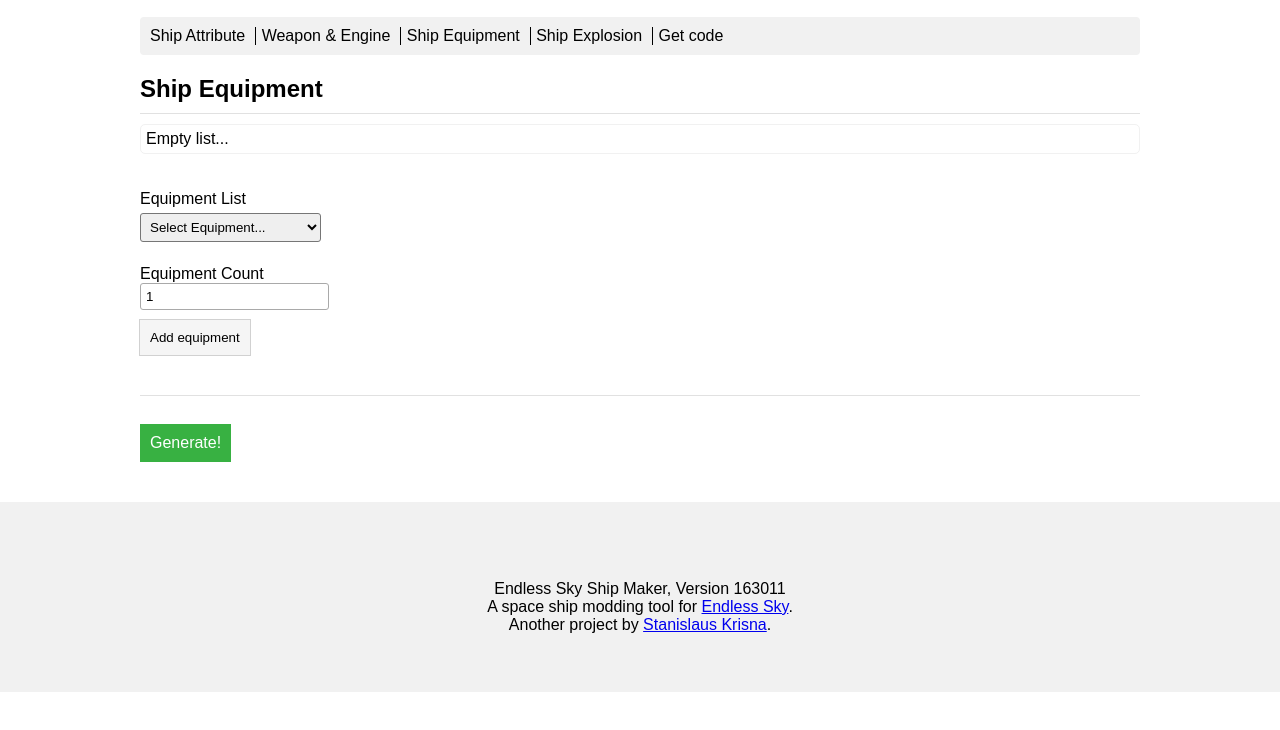
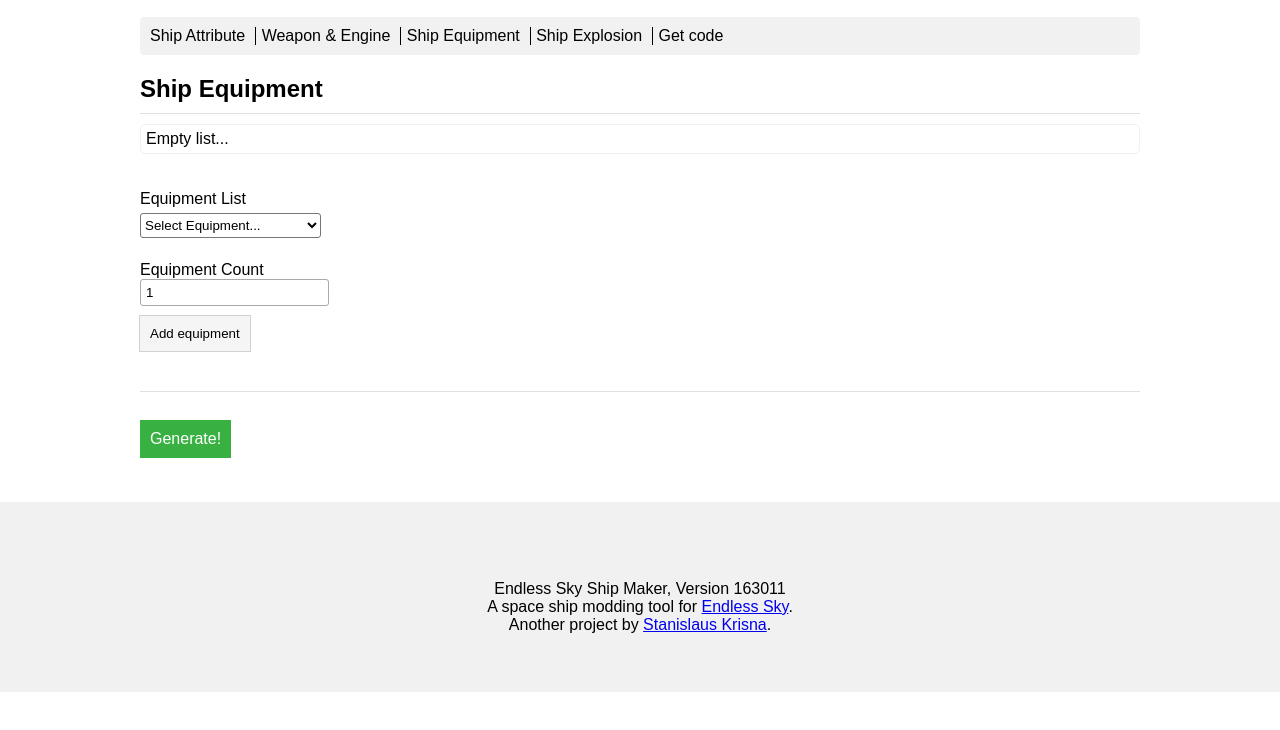
Before and after one commit to krisnarocks/Endless-Sky-Ship-Maker, a plain HTML site: page index.html in a window 1280 px wide. Both pictures are taken after a click on the item "Ship Equipment". Shown: the part 68-798 px from the top of the page. Drawn offline with Linux system fonts and the light colour scheme.

Commit message:
Fix dropdown style

```diff
--- a/include/css/ui.css
+++ b/include/css/ui.css
@@ -153,7 +153,8 @@ input[type='text']:disabled,input[type='number']:disabled,textarea:disabled{
 }
 
 select{
-  padding: 5px;
+  height: 25px;
+  background-color: white;
   border-radius: 3px;
   margin: 5px 0px 5px 0px;
   width: 181px;
```
